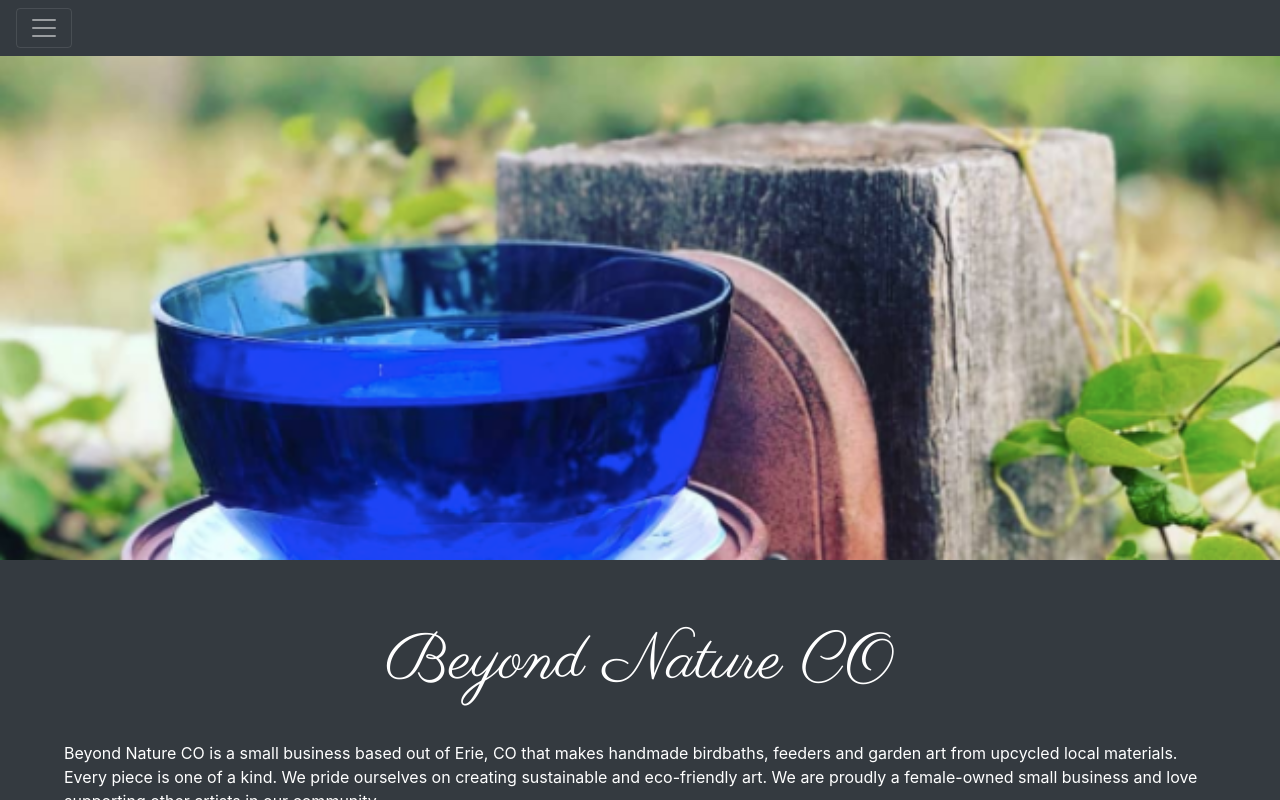
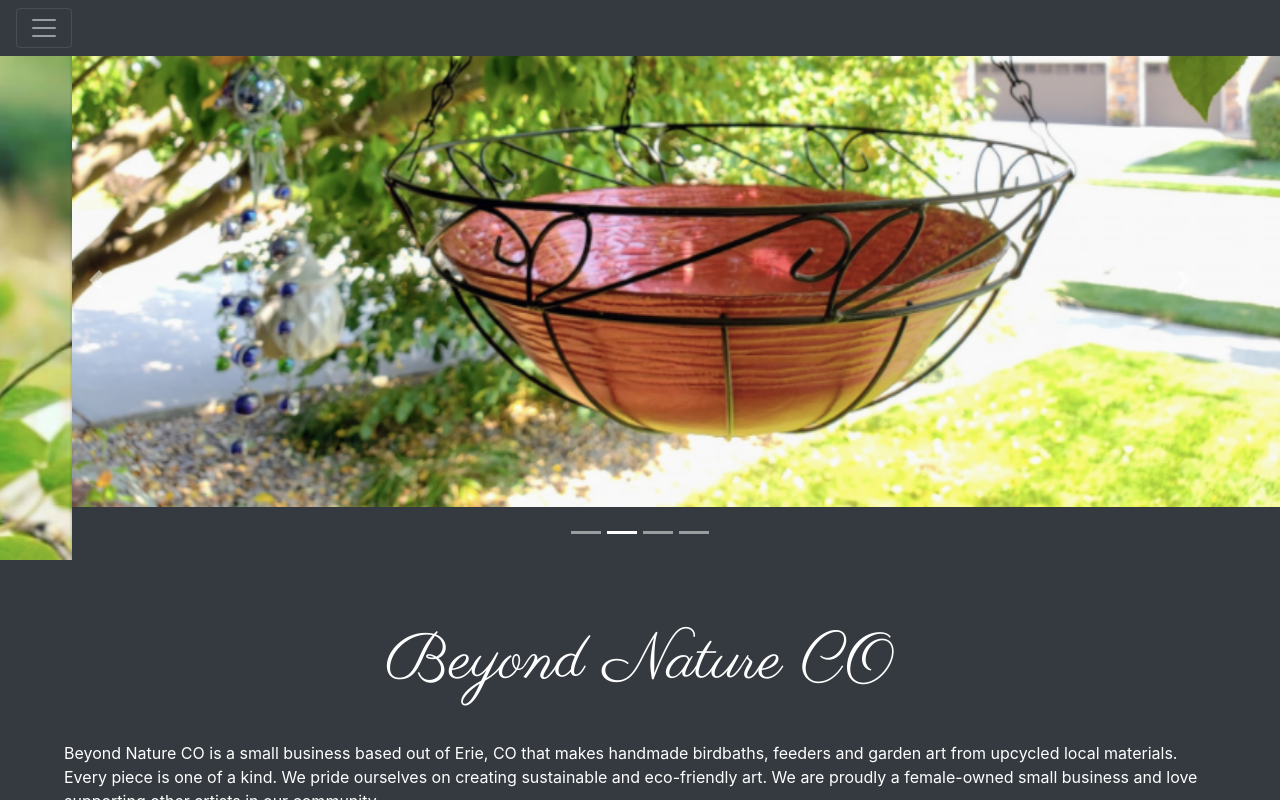
Before and after one commit to lawrencek1992/Beyond-Nature-CO, a React (Create React App) app: page / in a window 1280 px wide. Built offline with nearby package versions, Linux system fonts and the light colour scheme.

Commit message:
Add Carousel.js component to the home page

```diff
--- a/src/components/Home.js
+++ b/src/components/Home.js
@@ -1,12 +1,12 @@
 import React from 'react';
 import Container from 'react-bootstrap/Container';
 import Image from 'react-bootstrap/Image';
-import blueBowl from '../photos/blue-bowl.png'
+import PhotoCarousel from '../components/PhotoCarousel.js';
 
 const Home = () => {
     return (
         <Container className="home-container" fluid >
-            <Image className="main-image" src={blueBowl} fluid />
+            <PhotoCarousel />
             <h1 className="title">Beyond Nature CO</h1>
             <div className="home-description">
                 <p>
--- /dev/null
+++ b/src/components/PhotoCarousel.js
@@ -0,0 +1,43 @@
+import React from 'react';
+import Carousel from 'react-bootstrap/Carousel';
+import blueBowl from '../photos/blue-bowl.png';
+import hangingFeeder from '../photos/hanging-feeder.png';
+import flowersAndBirdseed from '../photos/flowers-and-birdseed.png';
+import crystalBirdBath from '../photos/crystal-birdbath.png';
+
+const PhotoCarousel = () => {
+    return (
+        <Carousel>
+  <Carousel.Item>
+    <img
+      className="d-block w-100 main-image"
+      src={blueBowl}
+      alt="Blue bowl with water hanging on a fence in a meadow"
+    />
+  </Carousel.Item>
+  <Carousel.Item>
+    <img
+      className="d-block w-100 main-image"
+      src={hangingFeeder}
+      alt="A bird feeder hangs from a tree"
+    />
+  </Carousel.Item>
+  <Carousel.Item>
+    <img
+      className="d-block w-100 main-image"
+      src={flowersAndBirdseed}
+      alt="A bird feeder hangs on a fence next to pink flowers"
+    />
+  </Carousel.Item>
+  <Carousel.Item>
+    <img
+      className="d-block w-100 main-image"
+      src={crystalBirdBath}
+      alt="Birdbath made of crystal sparkles in the sunlight"
+    />
+  </Carousel.Item>
+</Carousel>
+    )
+}
+
+export default PhotoCarousel;
```
